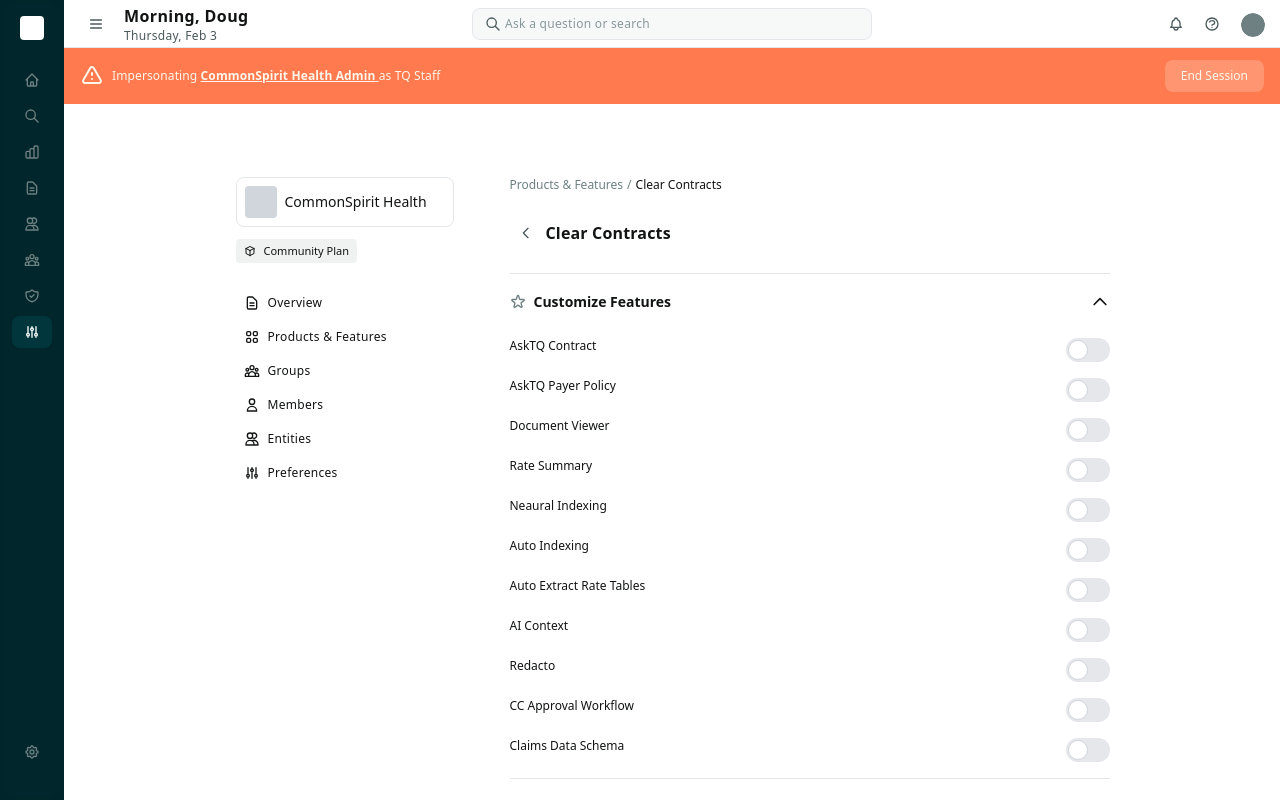
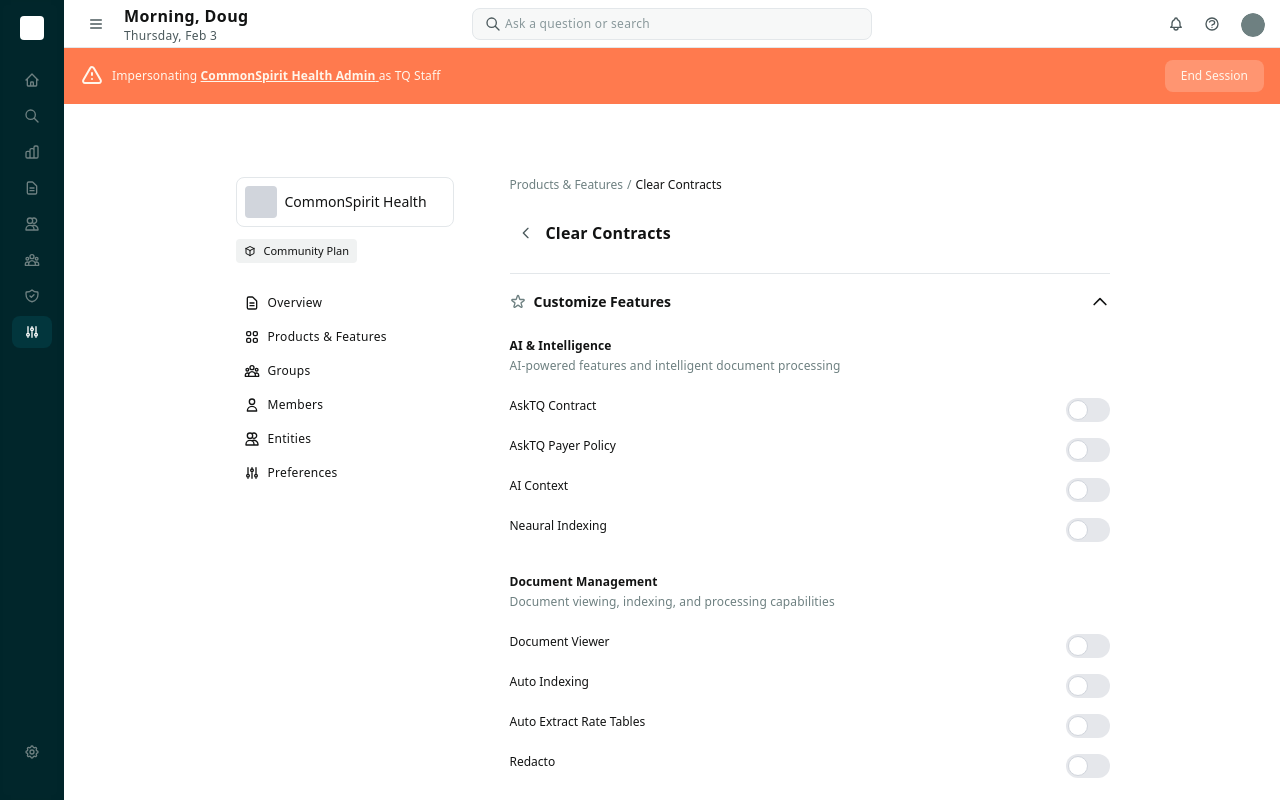
Before and after one commit to damonstrick/adminapp, a Next.js app: page /permissions/products/clear-contracts in a window 1280 px wide. Built offline with nearby package versions, Linux system fonts and the light colour scheme.

Commit message:
Organize customize features into subcategories: AI & Intelligence, Document Management, Analytics & Reporting, Workflow

```diff
--- a/components/ClearContractsProductEntitlement.tsx
+++ b/components/ClearContractsProductEntitlement.tsx
@@ -825,6 +825,17 @@ export default function ClearContractsProductEntitlement() {
           </button>
         </div>
         {customizeFeaturesOpen && (
+          <div className="flex flex-col gap-8 items-start relative shrink-0 w-full">
+            {/* AI & Intelligence */}
+            <div className="flex flex-col gap-6 items-start relative shrink-0 w-full">
+              <div className="flex flex-col gap-1 items-start relative shrink-0 w-full">
+                <p className="font-semibold leading-4 relative shrink-0 text-xs text-[#121313] tracking-[0.12px]">
+                  AI & Intelligence
+                </p>
+                <p className="font-normal leading-4 relative shrink-0 text-xs text-[#6e8081] tracking-[0.12px]">
+                  AI-powered features and intelligent document processing
+                </p>
+              </div>
               <div className="flex flex-col gap-4 items-start relative shrink-0 w-full">
                 {/* AskTQ Contract */}
                 <div className="flex items-start justify-between relative shrink-0 w-full">
@@ -846,23 +857,13 @@ export default function ClearContractsProductEntitlement() {
                     <div className="w-11 h-6 bg-gray-200 peer-focus:outline-none peer-focus:ring-4 peer-focus:ring-[#16696d]/20 rounded-full peer peer-checked:after:translate-x-full peer-checked:after:border-white after:content-[''] after:absolute after:top-[2px] after:left-[2px] after:bg-white after:border-gray-300 after:border after:rounded-full after:h-5 after:w-5 after:transition-all peer-checked:bg-[#16696d]"></div>
                   </label>
                 </div>
-            {/* Document Viewer */}
+                {/* AI Context */}
                 <div className="flex items-start justify-between relative shrink-0 w-full">
                   <div className="flex-1">
-                <p className="font-medium text-xs text-[#121313] mb-1">Document Viewer</p>
+                    <p className="font-medium text-xs text-[#121313] mb-1">AI Context</p>
                   </div>
                   <label className="relative inline-flex items-center cursor-pointer">
-                <input type="checkbox" className="sr-only peer" checked={documentViewer} onChange={(e) => setDocumentViewer(e.target.checked)} />
-                <div className="w-11 h-6 bg-gray-200 peer-focus:outline-none peer-focus:ring-4 peer-focus:ring-[#16696d]/20 rounded-full peer peer-checked:after:translate-x-full peer-checked:after:border-white after:content-[''] after:absolute after:top-[2px] after:left-[2px] after:bg-white after:border-gray-300 after:border after:rounded-full after:h-5 after:w-5 after:transition-all peer-checked:bg-[#16696d]"></div>
-              </label>
-            </div>
-            {/* Rate Summary */}
-            <div className="flex items-start justify-between relative shrink-0 w-full">
-              <div className="flex-1">
-                <p className="font-medium text-xs text-[#121313] mb-1">Rate Summary</p>
-              </div>
-              <label className="relative inline-flex items-center cursor-pointer">
-                <input type="checkbox" className="sr-only peer" checked={rateSummary} onChange={(e) => setRateSummary(e.target.checked)} />
+                    <input type="checkbox" className="sr-only peer" checked={aiContext} onChange={(e) => setAiContext(e.target.checked)} />
                     <div className="w-11 h-6 bg-gray-200 peer-focus:outline-none peer-focus:ring-4 peer-focus:ring-[#16696d]/20 rounded-full peer peer-checked:after:translate-x-full peer-checked:after:border-white after:content-[''] after:absolute after:top-[2px] after:left-[2px] after:bg-white after:border-gray-300 after:border after:rounded-full after:h-5 after:w-5 after:transition-all peer-checked:bg-[#16696d]"></div>
                   </label>
                 </div>
@@ -873,6 +874,30 @@ export default function ClearContractsProductEntitlement() {
                   </div>
                   <label className="relative inline-flex items-center cursor-pointer">
                     <input type="checkbox" className="sr-only peer" checked={neauralIndexing} onChange={(e) => setNeauralIndexing(e.target.checked)} />
+                    <div className="w-11 h-6 bg-gray-200 peer-focus:outline-none peer-focus:ring-4 peer-focus:ring-[#16696d]/20 rounded-full peer peer-checked:after:translate-x-full peer-checked:after:border-white after:content-[''] after:absolute after:top-[2px] after:left-[2px] after:bg-white after:border-gray-300 after:border after:rounded-full after:h-5 after:w-5 after:transition-all peer-checked:bg-[#16696d]"></div>
+                  </label>
+                </div>
+              </div>
+            </div>
+
+            {/* Document Management */}
+            <div className="flex flex-col gap-6 items-start relative shrink-0 w-full">
+              <div className="flex flex-col gap-1 items-start relative shrink-0 w-full">
+                <p className="font-semibold leading-4 relative shrink-0 text-xs text-[#121313] tracking-[0.12px]">
+                  Document Management
+                </p>
+                <p className="font-normal leading-4 relative shrink-0 text-xs text-[#6e8081] tracking-[0.12px]">
+                  Document viewing, indexing, and processing capabilities
+                </p>
+              </div>
+              <div className="flex flex-col gap-4 items-start relative shrink-0 w-full">
+                {/* Document Viewer */}
+                <div className="flex items-start justify-between relative shrink-0 w-full">
+                  <div className="flex-1">
+                    <p className="font-medium text-xs text-[#121313] mb-1">Document Viewer</p>
+                  </div>
+                  <label className="relative inline-flex items-center cursor-pointer">
+                    <input type="checkbox" className="sr-only peer" checked={documentViewer} onChange={(e) => setDocumentViewer(e.target.checked)} />
                     <div className="w-11 h-6 bg-gray-200 peer-focus:outline-none peer-focus:ring-4 peer-focus:ring-[#16696d]/20 rounded-full peer peer-checked:after:translate-x-full peer-checked:after:border-white after:content-[''] after:absolute after:top-[2px] after:left-[2px] after:bg-white after:border-gray-300 after:border after:rounded-full after:h-5 after:w-5 after:transition-all peer-checked:bg-[#16696d]"></div>
                   </label>
                 </div>
@@ -896,16 +921,6 @@ export default function ClearContractsProductEntitlement() {
                     <div className="w-11 h-6 bg-gray-200 peer-focus:outline-none peer-focus:ring-4 peer-focus:ring-[#16696d]/20 rounded-full peer peer-checked:after:translate-x-full peer-checked:after:border-white after:content-[''] after:absolute after:top-[2px] after:left-[2px] after:bg-white after:border-gray-300 after:border after:rounded-full after:h-5 after:w-5 after:transition-all peer-checked:bg-[#16696d]"></div>
                   </label>
                 </div>
-            {/* AI Context */}
-            <div className="flex items-start justify-between relative shrink-0 w-full">
-              <div className="flex-1">
-                <p className="font-medium text-xs text-[#121313] mb-1">AI Context</p>
-              </div>
-              <label className="relative inline-flex items-center cursor-pointer">
-                <input type="checkbox" className="sr-only peer" checked={aiContext} onChange={(e) => setAiContext(e.target.checked)} />
-                <div className="w-11 h-6 bg-gray-200 peer-focus:outline-none peer-focus:ring-4 peer-focus:ring-[#16696d]/20 rounded-full peer peer-checked:after:translate-x-full peer-checked:after:border-white after:content-[''] after:absolute after:top-[2px] after:left-[2px] after:bg-white after:border-gray-300 after:border after:rounded-full after:h-5 after:w-5 after:transition-all peer-checked:bg-[#16696d]"></div>
-              </label>
-            </div>
                 {/* Redacto */}
                 <div className="flex items-start justify-between relative shrink-0 w-full">
                   <div className="flex-1">
@@ -916,13 +931,27 @@ export default function ClearContractsProductEntitlement() {
                     <div className="w-11 h-6 bg-gray-200 peer-focus:outline-none peer-focus:ring-4 peer-focus:ring-[#16696d]/20 rounded-full peer peer-checked:after:translate-x-full peer-checked:after:border-white after:content-[''] after:absolute after:top-[2px] after:left-[2px] after:bg-white after:border-gray-300 after:border after:rounded-full after:h-5 after:w-5 after:transition-all peer-checked:bg-[#16696d]"></div>
                   </label>
                 </div>
-            {/* CC Approval Workflow */}
+              </div>
+            </div>
+
+            {/* Analytics & Reporting */}
+            <div className="flex flex-col gap-6 items-start relative shrink-0 w-full">
+              <div className="flex flex-col gap-1 items-start relative shrink-0 w-full">
+                <p className="font-semibold leading-4 relative shrink-0 text-xs text-[#121313] tracking-[0.12px]">
+                  Analytics & Reporting
+                </p>
+                <p className="font-normal leading-4 relative shrink-0 text-xs text-[#6e8081] tracking-[0.12px]">
+                  Reporting and data analysis features
+                </p>
+              </div>
+              <div className="flex flex-col gap-4 items-start relative shrink-0 w-full">
+                {/* Rate Summary */}
                 <div className="flex items-start justify-between relative shrink-0 w-full">
                   <div className="flex-1">
-                <p className="font-medium text-xs text-[#121313] mb-1">CC Approval Workflow</p>
+                    <p className="font-medium text-xs text-[#121313] mb-1">Rate Summary</p>
                   </div>
                   <label className="relative inline-flex items-center cursor-pointer">
-                <input type="checkbox" className="sr-only peer" checked={ccApprovalWorkflow} onChange={(e) => setCcApprovalWorkflow(e.target.checked)} />
+                    <input type="checkbox" className="sr-only peer" checked={rateSummary} onChange={(e) => setRateSummary(e.target.checked)} />
                     <div className="w-11 h-6 bg-gray-200 peer-focus:outline-none peer-focus:ring-4 peer-focus:ring-[#16696d]/20 rounded-full peer peer-checked:after:translate-x-full peer-checked:after:border-white after:content-[''] after:absolute after:top-[2px] after:left-[2px] after:bg-white after:border-gray-300 after:border after:rounded-full after:h-5 after:w-5 after:transition-all peer-checked:bg-[#16696d]"></div>
                   </label>
                 </div>
@@ -935,6 +964,32 @@ export default function ClearContractsProductEntitlement() {
                     <input type="checkbox" className="sr-only peer" checked={claimsDataSchema} onChange={(e) => setClaimsDataSchema(e.target.checked)} />
                     <div className="w-11 h-6 bg-gray-200 peer-focus:outline-none peer-focus:ring-4 peer-focus:ring-[#16696d]/20 rounded-full peer peer-checked:after:translate-x-full peer-checked:after:border-white after:content-[''] after:absolute after:top-[2px] after:left-[2px] after:bg-white after:border-gray-300 after:border after:rounded-full after:h-5 after:w-5 after:transition-all peer-checked:bg-[#16696d]"></div>
                   </label>
+                </div>
+              </div>
+            </div>
+
+            {/* Workflow */}
+            <div className="flex flex-col gap-6 items-start relative shrink-0 w-full">
+              <div className="flex flex-col gap-1 items-start relative shrink-0 w-full">
+                <p className="font-semibold leading-4 relative shrink-0 text-xs text-[#121313] tracking-[0.12px]">
+                  Workflow
+                </p>
+                <p className="font-normal leading-4 relative shrink-0 text-xs text-[#6e8081] tracking-[0.12px]">
+                  Approval and workflow automation features
+                </p>
+              </div>
+              <div className="flex flex-col gap-4 items-start relative shrink-0 w-full">
+                {/* CC Approval Workflow */}
+                <div className="flex items-start justify-between relative shrink-0 w-full">
+                  <div className="flex-1">
+                    <p className="font-medium text-xs text-[#121313] mb-1">CC Approval Workflow</p>
+                  </div>
+                  <label className="relative inline-flex items-center cursor-pointer">
+                    <input type="checkbox" className="sr-only peer" checked={ccApprovalWorkflow} onChange={(e) => setCcApprovalWorkflow(e.target.checked)} />
+                    <div className="w-11 h-6 bg-gray-200 peer-focus:outline-none peer-focus:ring-4 peer-focus:ring-[#16696d]/20 rounded-full peer peer-checked:after:translate-x-full peer-checked:after:border-white after:content-[''] after:absolute after:top-[2px] after:left-[2px] after:bg-white after:border-gray-300 after:border after:rounded-full after:h-5 after:w-5 after:transition-all peer-checked:bg-[#16696d]"></div>
+                  </label>
+                </div>
+              </div>
             </div>
           </div>
         )}
```
Lines whose indentation alone changed are shown as unchanged.
